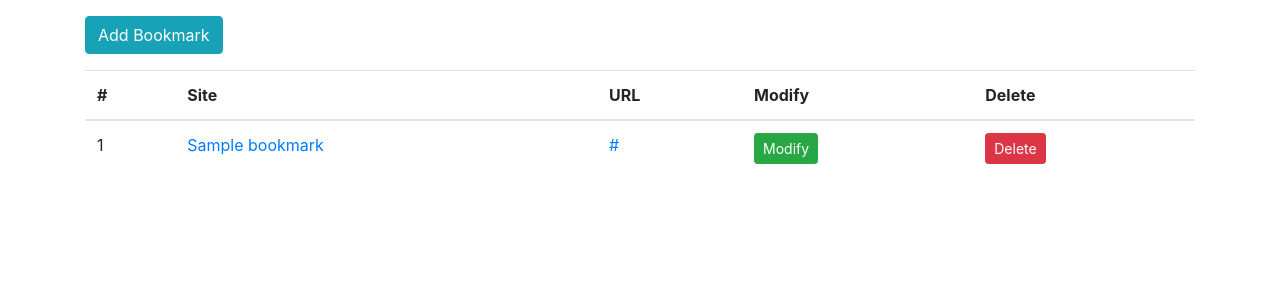
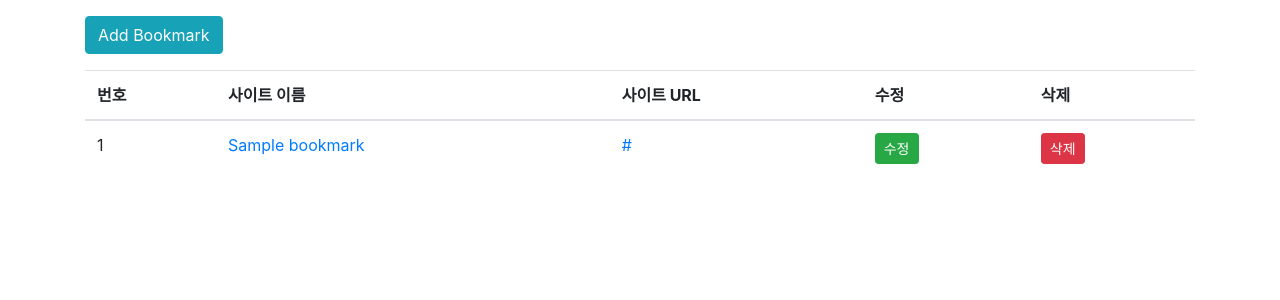
Before and after one commit to rlawjddn77/django_project, a Django app: page /bookmark/ in a window 1280 px wide. Shown: the part 56-356 px from the top of the page. Run offline with Django 3.2, Linux system fonts and the light colour scheme; tables that the repository leaves empty hold one stand-in row (values such as "Sample post").

```diff
--- a/blog/static/blog/style.css
+++ b/blog/static/blog/style.css
@@ -1,5 +1,5 @@
 h1 a {
-    color: #FCA205;
+    color: #FF70AC;
     font-family: 'Lobster';
 }
 
@@ -8,7 +8,7 @@ body {
 }
 
 .page-header {
-    background-color: #ff9400;
+    background-color: #FF70AC;
     margin-top: 0;
     padding: 20px 20px 20px 40px;
 }
--- a/bookmark/templates/bookmark/bookmark_list.html
+++ b/bookmark/templates/bookmark/bookmark_list.html
@@ -13,11 +13,11 @@ Bookmark List
 <table class="table">
     <thead>
     <tr>
-        <th scope="col">#</th>
-        <th scope="col">Site</th>
-        <th scope="col">URL</th>
-        <th scope="col">Modify</th>
-        <th scope="col">Delete</th>
+        <th scope="col">번호</th>
+        <th scope="col">사이트 이름</th>
+        <th scope="col">사이트 URL</th>
+        <th scope="col">수정</th>
+        <th scope="col">삭제</th>
     </tr>
     </thead>
 
@@ -27,8 +27,8 @@ Bookmark List
             <td>{{forloop.counter}}</td>
             <td><a href="{% url 'bookmark:detail' pk=bookmark.id %}">{{bookmark.site_name}}</a></td>
             <td><a href="{{bookmark.url}}" target="_blank">{{bookmark.url}}</a></td>
-            <td><a href="{% url 'bookmark:update' pk=bookmark.id %}" class="btn btn-success btn-sm">Modify</a></td>
-            <td><a href="{% url 'bookmark:delete' pk=bookmark.id %}" class="btn btn-danger btn-sm">Delete</a></td>
+            <td><a href="{% url 'bookmark:update' pk=bookmark.id %}" class="btn btn-success btn-sm">수정</a></td>
+            <td><a href="{% url 'bookmark:delete' pk=bookmark.id %}" class="btn btn-danger btn-sm">삭제</a></td>
         </tr>
     {% endfor %}
     </tbody>
--- a/polls/templates/polls/results.html
+++ b/polls/templates/polls/results.html
@@ -12,6 +12,6 @@
         <li>{{choice.choice_text}} -- {{choice.votes}} vote{{choice.votes|pluralize}}</li>
     {% endfor %}
 </ul>
-<a href=" {% url 'polls:detail' question.id %}">Vote again?</a>
+<a href=" {% url 'polls:detail' question.id %}">다시 투표하기</a>
 </body>
 </html>
```
Also changed, not shown: bookmark/templates/bookmark/bookmark_detail.html (+18 -0 lines).
